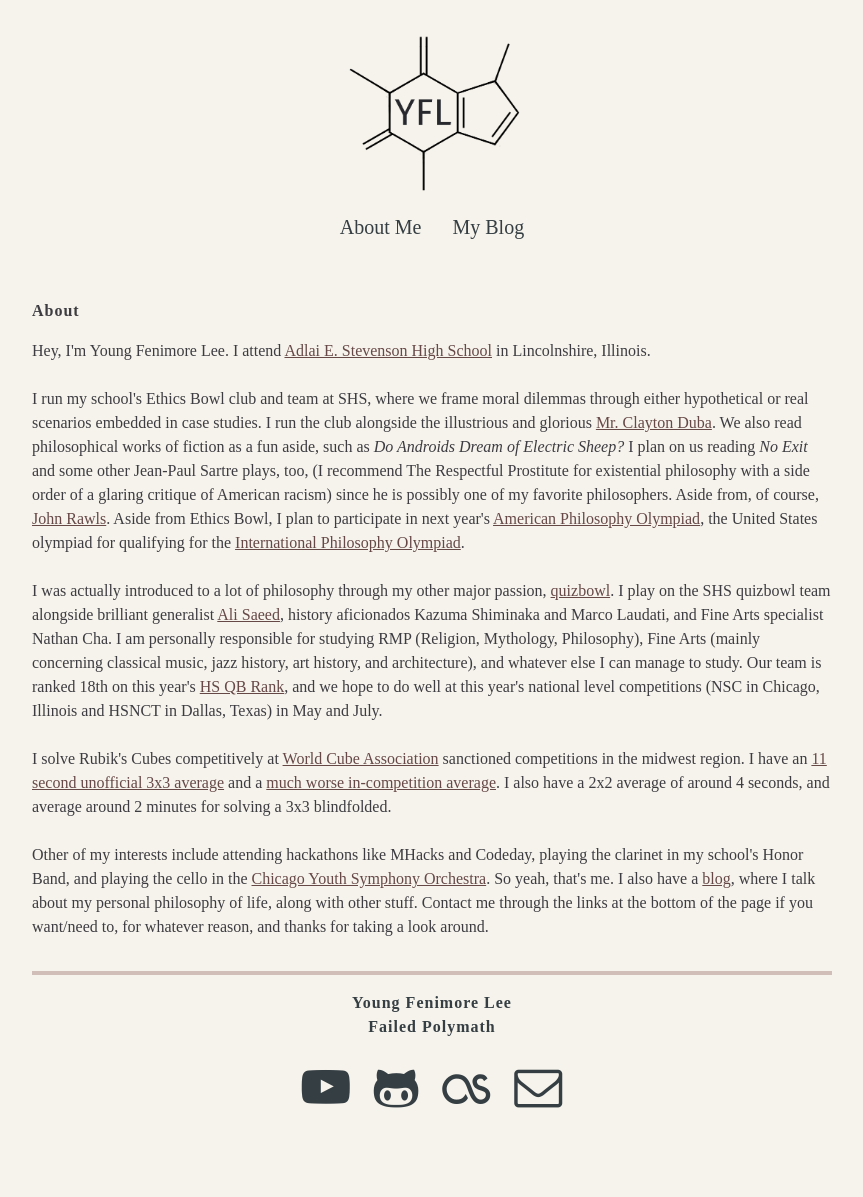
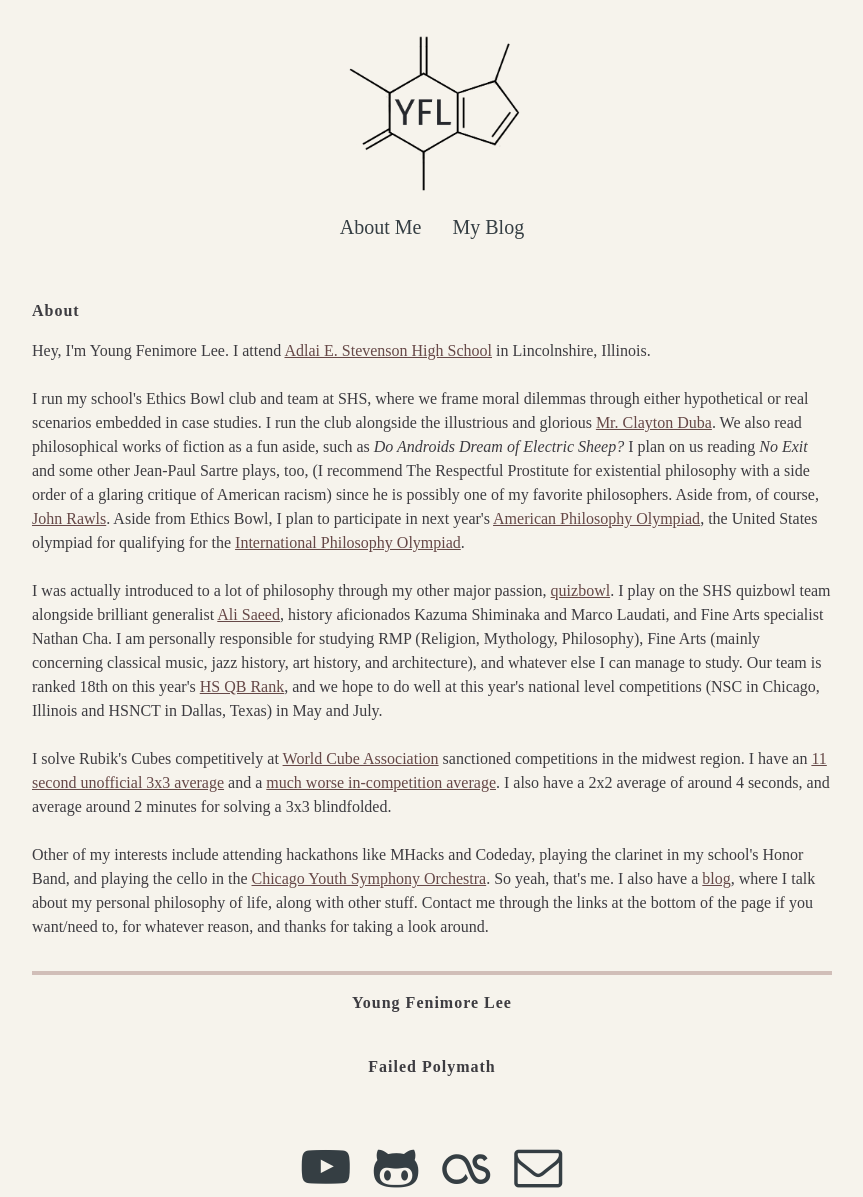
Before and after one commit to youngflee/youngflee.github.io, a Jekyll site: the page built from index.html, in a window 1280 px wide. Shown: the whole page, without its empty margins (208-1071 px from the left). Built offline with Jekyll 4.4.1, drawn with Linux system fonts in a browser that asks for light colours; nearby versions of some CDN libraries; before the commit the page ends 1117 px from its top, so only the background shows below that.

Commit message:
changed footer

```diff
--- a/_layouts/default.html
+++ b/_layouts/default.html
@@ -56,8 +56,8 @@
 
   <div class="footer">
     <div class="extra_footer">
-      <b>Young Fenimore Lee</b><br \>
-      <b>Failed Polymath</b><br \> <br \>
+      <h1>Young Fenimore Lee</h1><br \>
+      <h1>Failed Polymath</h1><br \> <br \>
       <a href="https://www.youtube.com/channel/UCg84fTpfke-b3xAWRdJQg4w"><i class="fa fa-youtube-play fa-3x"></i></a>
       <a href="https://github.com/youngflee"><i class="fa fa-github-alt fa-3x"></i></a>
       <a href="http://www.last.fm/user/youngflee99"><i class="fa fa-lastfm fa-3x"></i></a>
```
